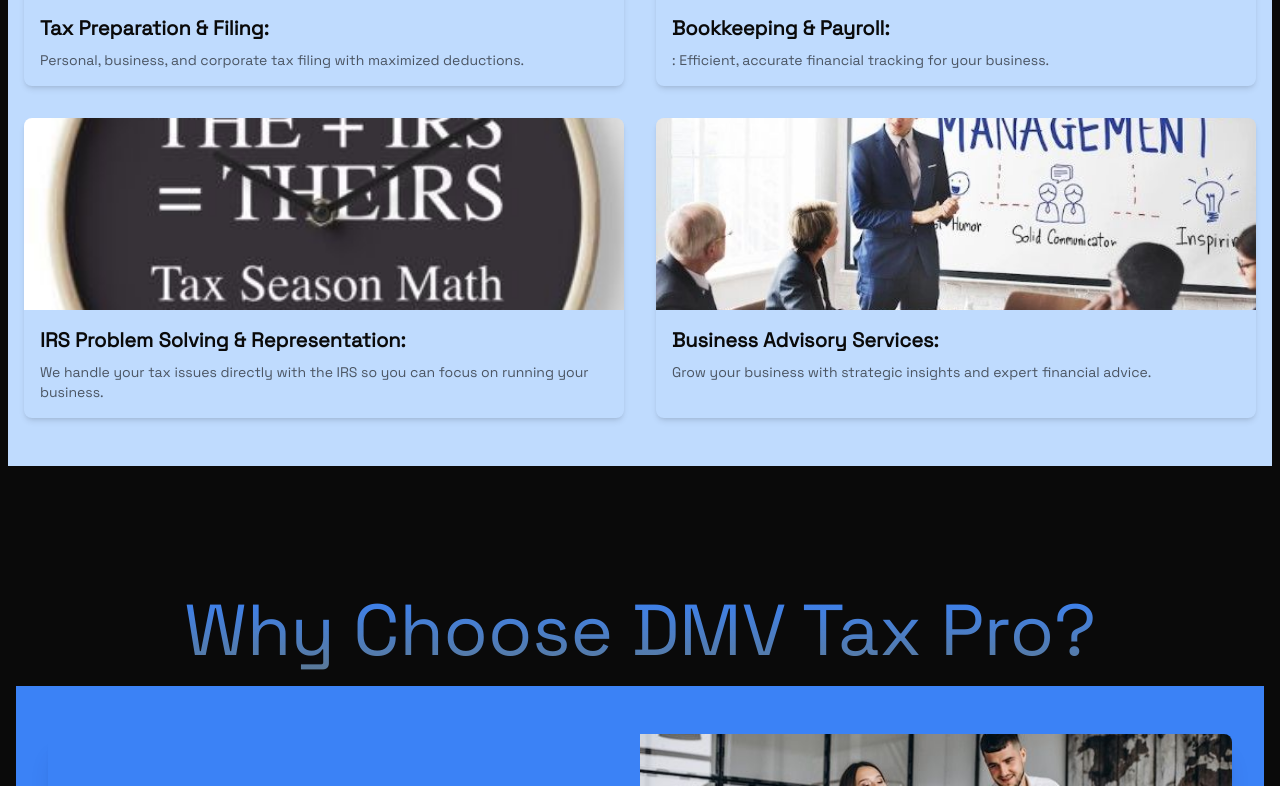
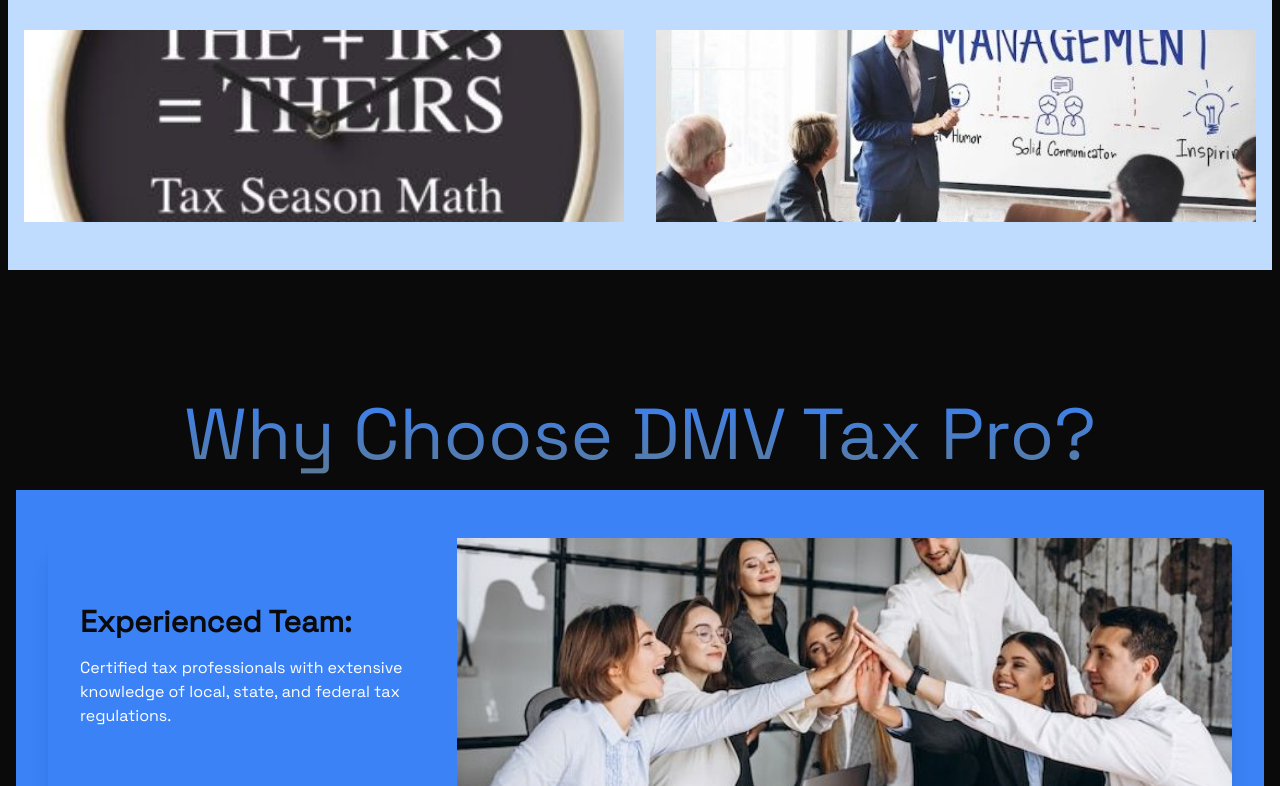
Before and after one commit to Phanz1/dmv-tax-pro, a Next.js app: page / in a window 1280 px wide. Shown: the part 2334-3120 px from the top of the page. Built offline with nearby package versions, Linux system fonts and the light colour scheme.

Commit message:
Updated componenet

```diff
--- a/app/about/page.tsx
+++ b/app/about/page.tsx
@@ -46,11 +46,9 @@
 ];
 
 interface NavbarProps {
-    scrollToWhatWeDo: () => void;
-    scrollToWhyChooseUs: () => void;
 }
 
-const Navbar: React.FC<NavbarProps> = ({ scrollToWhatWeDo, scrollToWhyChooseUs }) => {
+const Navbar: React.FC<NavbarProps> = ({ }) => {
     const [isDropDownVisible, setIsDropDownVisible] = useState(false);
 
     const toggleDropDown = () => setIsDropDownVisible(!isDropDownVisible);
@@ -103,10 +101,7 @@
 const AboutUs = () => {
     return (
         <div className="w-full md:items-center md:justify-center bg-blue/[0.96] antialiased bg-grid-white/[0.02] relative overflow-hidden pt-56">
-            <Navbar
-                scrollToWhatWeDo={() => {/* Add scroll functionality */}}
-                scrollToWhyChooseUs={() => {/* Add scroll functionality */}}
-            />
+            <Navbar/>
 
             {/* Spotlight with margin for spacing */}
             <Spotlight className="hidden md:flex md:left-80 md:top-80 mt-10" fill="white" />
--- a/app/book/page.tsx
+++ b/app/book/page.tsx
@@ -16,11 +16,9 @@
 };
 
 interface NavbarProps {
-  scrollToWhatWeDo: () => void;
-  scrollToWhyChooseUs: () => void;
 }
 
-const Navbar: React.FC<NavbarProps> = ({ scrollToWhatWeDo, scrollToWhyChooseUs }) => {
+const Navbar: React.FC<NavbarProps> = ({ }) => {
   const [isDropDownVisible, setIsDropDownVisible] = useState(false);
 
   const toggleDropDown = () => setIsDropDownVisible(!isDropDownVisible);
@@ -81,10 +79,7 @@
         backgroundRepeat: 'no-repeat'
       }}
     >
-      <Navbar
-        scrollToWhatWeDo={() => {/* Add scroll functionality */}}
-        scrollToWhyChooseUs={() => {/* Add scroll functionality */}}
-      />
+      <Navbar/>
 
       {/* Main content with adjusted text colors for better contrast */}
       <div className="md:px-0 px-6 xl:w-4/5 2xl:w-[68%] justify-between md:mt-14 md:flex mx-auto">
--- a/app/page.tsx
+++ b/app/page.tsx
@@ -3,7 +3,6 @@
 import Navbar from "@/components/ui/navbar";
 import { Spotlight } from "@/components/ui/spotlight";
 import Link from "next/link";
-import Image from "next/image";
 import SliderOne from "@/components/ui/slider";
 import WhatWeDo from "./what-we-do";
 import PhotoGridSection from "@/components/ui/PhotoGridSection";
--- a/app/services.tsx
+++ b/app/services.tsx
@@ -1,6 +1,5 @@
 'use client'
 
-import { HoverEffect } from "@/components/ui/card-hover-effect";
 import { CardHoverEffectDemo } from "./snippets/card-hover-effect-snippet";
 
 const Services = () => {
--- a/app/services/page.tsx
+++ b/app/services/page.tsx
@@ -64,11 +64,10 @@
 ];
 
 interface NavbarProps {
-  scrollToWhatWeDo: () => void;
-  scrollToWhyChooseUs: () => void;
+
 }
 
-const Navbar: React.FC<NavbarProps> = ({ scrollToWhatWeDo, scrollToWhyChooseUs }) => {
+const Navbar: React.FC<NavbarProps> = ({ }) => {
   const [isDropDownVisible, setIsDropDownVisible] = useState(false);
 
   const toggleDropDown = () => setIsDropDownVisible(!isDropDownVisible);
@@ -122,10 +121,7 @@
 
   return (
     <div className="w-full md:items-center md:justify-center bg-black antialiased bg-grid-white/[0.02] relative overflow-hidden pt-56">
-            <Navbar
-                scrollToWhatWeDo={() => {/* Add scroll functionality */}}
-                scrollToWhyChooseUs={() => {/* Add scroll functionality */}}
-            />
+            <Navbar/>
 
       {/* Lamp Container */}
       <LampContainer>
--- a/components/magicui/blur-fade.tsx
+++ b/components/magicui/blur-fade.tsx
@@ -1,6 +1,7 @@
 "use client";
 
 import { useRef } from "react";
+import Image from 'next/image';
 import {
   AnimatePresence,
   motion,
@@ -81,11 +82,14 @@
           {images.map((image, idx) => (
             <div key={idx} className="relative">
               {/* Image */}
-              <img
-                src={image.imageUrl}
-                alt={image.title}
-                className="w-full h-auto rounded-lg"
-              />
+              <Image
+  src={image.imageUrl}
+  alt={image.title}
+  width={500}           // Set a specific width (adjust based on your layout)
+  height={300}          // Set a corresponding height for the aspect ratio
+  className="rounded-lg w-full h-auto" // Add Tailwind classes for styling
+  priority              // Optional: prioritize loading for this image
+/>
 
               {/* Title and description */}
               <div className="absolute bottom-4 left-4 text-white">
--- a/components/ui/AlternatingSections.tsx
+++ b/components/ui/AlternatingSections.tsx
@@ -1,4 +1,5 @@
 import React from 'react';
+import Image from 'next/image';
 
 interface Section {
   header: string;
@@ -41,9 +42,15 @@
               <h2 className="text-3xl font-bold mb-4">{section.header}</h2>
               <p className="text-white">{section.description}</p>
             </div>
-            <div className="md:w-1/2">
-              <img src={section.imageUrl} alt={section.header} className="w-full h-64 object-cover" />
-            </div>
+            <div className="relative w-full h-64">
+  <Image
+    src={section.imageUrl}
+    alt={section.header}
+    layout="fill"       // Makes the image fill the container
+    objectFit="cover"   // Applies object-cover styling
+    priority            // Optional: loads the image as a high priority
+  />
+</div>
           </div>
         ))}
       </div>
--- a/components/ui/PhotoGridSection.tsx
+++ b/components/ui/PhotoGridSection.tsx
@@ -1,4 +1,5 @@
 import React from 'react';
+import Image from 'next/image';
 
 interface Photo {
   src: string;
@@ -15,13 +16,13 @@
     description: 'Personal, business, and corporate tax filing with maximized deductions.'
   },
   {
-    src: 'Images/pt2.jpeg',
+    src: '/Images/pt2.jpeg',
     alt: 'Photo 2',
     header: 'Bookkeeping & Payroll:',
     description: ': Efficient, accurate financial tracking for your business.'
   },
   {
-    src: 'Images/pt4.jpeg',
+    src: '/Images/pt4.jpeg',
     alt: 'Photo 3',
     header: 'IRS Problem Solving & Representation: ',
     description: 'We handle your tax issues directly with the IRS so you can focus on running your business.'
@@ -45,12 +46,14 @@
         <h2 className="text-3xl font-bold text-center mb-8">{title}</h2>
         <div className="grid grid-cols-2 gap-4 sm:gap-6 lg:gap-8">
           {photos.map((photo, index) => (
-            <div key={index} className=" rounded-lg shadow-md overflow-hidden">
-              <img
-                src={photo.src}
-                alt={photo.alt}
-                className="w-full h-48 object-cover"
-              />
+            <div className="relative w-full h-48"> {/* Set the height and width of the container */}
+            <Image
+              src={photo.src}
+              alt={photo.alt}
+              layout="fill"
+              objectFit="cover"
+              priority // optionally, for optimized loading
+            />
               <div className="p-4">
                 <h3 className="text-lg sm:text-xl font-semibold mb-2">{photo.header}</h3>
                 <p className="text-gray-600 text-xs sm:text-sm">{photo.description}</p>
```
